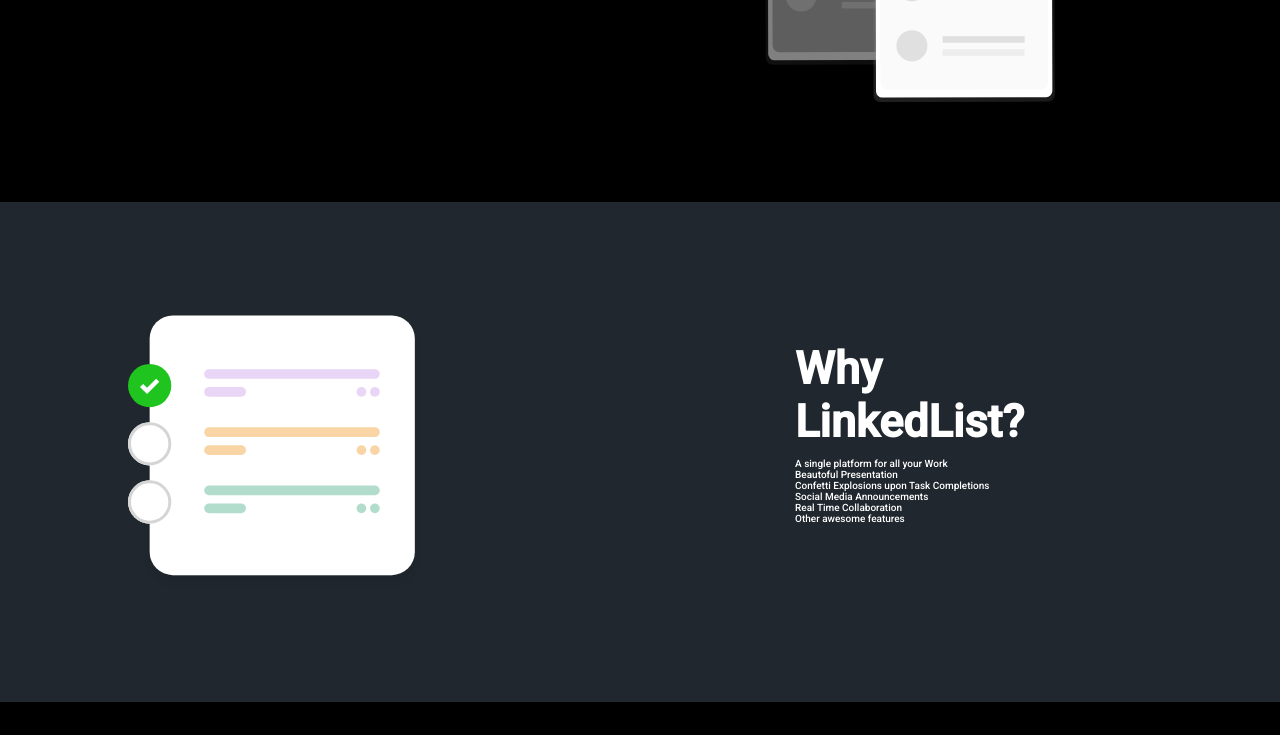
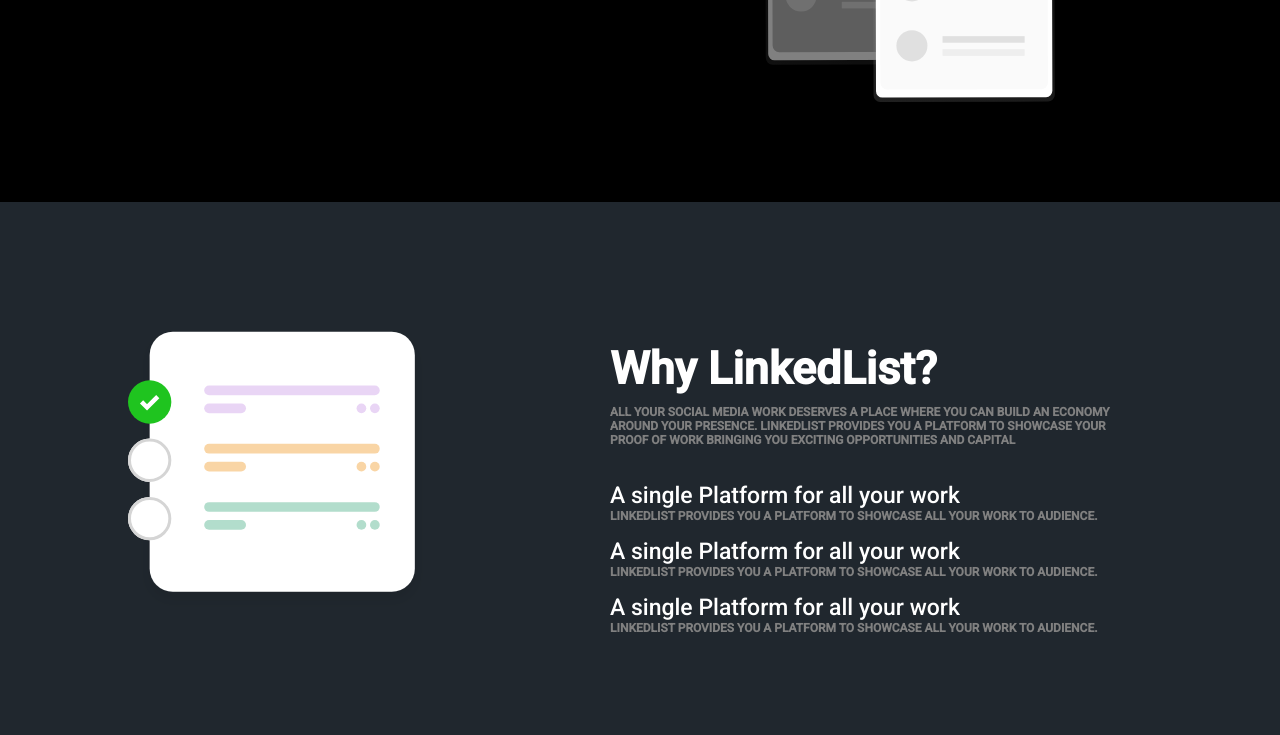
Before and after one commit to OtakuStanYoutube/test-site, a website: page index.html in a window 1280 px wide. Shown: the part 432-1167 px from the top of the page. Before the commit the page ends 1134 px from the top, so only its background shows below. Drawn offline with Linux system fonts and the light colour scheme.

Commit message:
:lipstick: styling features section

```diff
--- a/index.html
+++ b/index.html
@@ -54,14 +54,22 @@
         <img class="feature-img" src="assets/illustration.svg" alt="List" />
         <div class="left-col">
           <h1>Why LinkedList?</h1>
-          <ul class="features-list">
-              <li>A single platform for all your Work</li>
-              <li>Beautoful Presentation</li>
-              <li>Confetti Explosions upon Task Completions</li>
-              <li>Social Media Announcements</li>
-              <li>Real Time Collaboration</li>
-              <li>Other awesome features</li>
-          </ul>
+          <p class="subhead">All your social media work deserves a place where you can build an economy around your presence. LinkedList provides you a platform to showcase your proof of work bringing you exciting opportunities and capital</p>
+
+          <div class="feature-list">
+            <div class="feature">
+              <h5> A single Platform for all your work</h5>
+              <p class="subhead">LinkedList provides you a platform to showcase all your work to audience.</p>
+            </div>
+            <div class="feature">
+              <h5> A single Platform for all your work</h5>
+              <p class="subhead">LinkedList provides you a platform to showcase all your work to audience.</p>
+            </div>
+            <div class="feature">
+              <h5> A single Platform for all your work</h5>
+              <p class="subhead">LinkedList provides you a platform to showcase all your work to audience.</p>
+            </div>
+          </div>
         </div>
       </div>
   </section>
--- a/static/scss/style.scss
+++ b/static/scss/style.scss
@@ -141,18 +141,34 @@
 
   .left-col {
     margin: 3em 3em 0 5em;
+    width: 50%;
 
     .subhead {
       text-transform: uppercase;
       font-weight: bold;
       color: gray;
-      letter-spacing: 0.3em;
+      font-size: 1.2rem;
     }
 
     h1 {
       padding: 10px 0;
       font-size: 4.5rem;
       width: 90%;
+    }
+  }
+
+  .feature-list{
+    display: flex;
+    justify-content: space-between;
+    align-items: flex-start;
+    flex-direction: column;
+    margin-top: 2rem;
+    .feature{
+      margin-top: 1.5rem;
+      h5{
+        font-size: 2.3rem;
+        font-weight: 300;
+      }
     }
   }
 }
@@ -246,7 +262,6 @@
   }
 
   .features-section .container {
-    width: 300px;
     flex-direction: column;
     justify-content: center;
   }
@@ -258,18 +273,7 @@
       margin-top: 0.2em;
     }
 
-    .primary-cta {
-      margin-right: 1em;
-    }
 
-    .watch-video-cta {
-      display: block;
-      margin-top: 1em;
-
-      img {
-        margin-right: 0.5em;
-      }
-    }
   }
 
   .hero-img {
```
Also changed, not shown: static/css/style.css, 1 other file.
